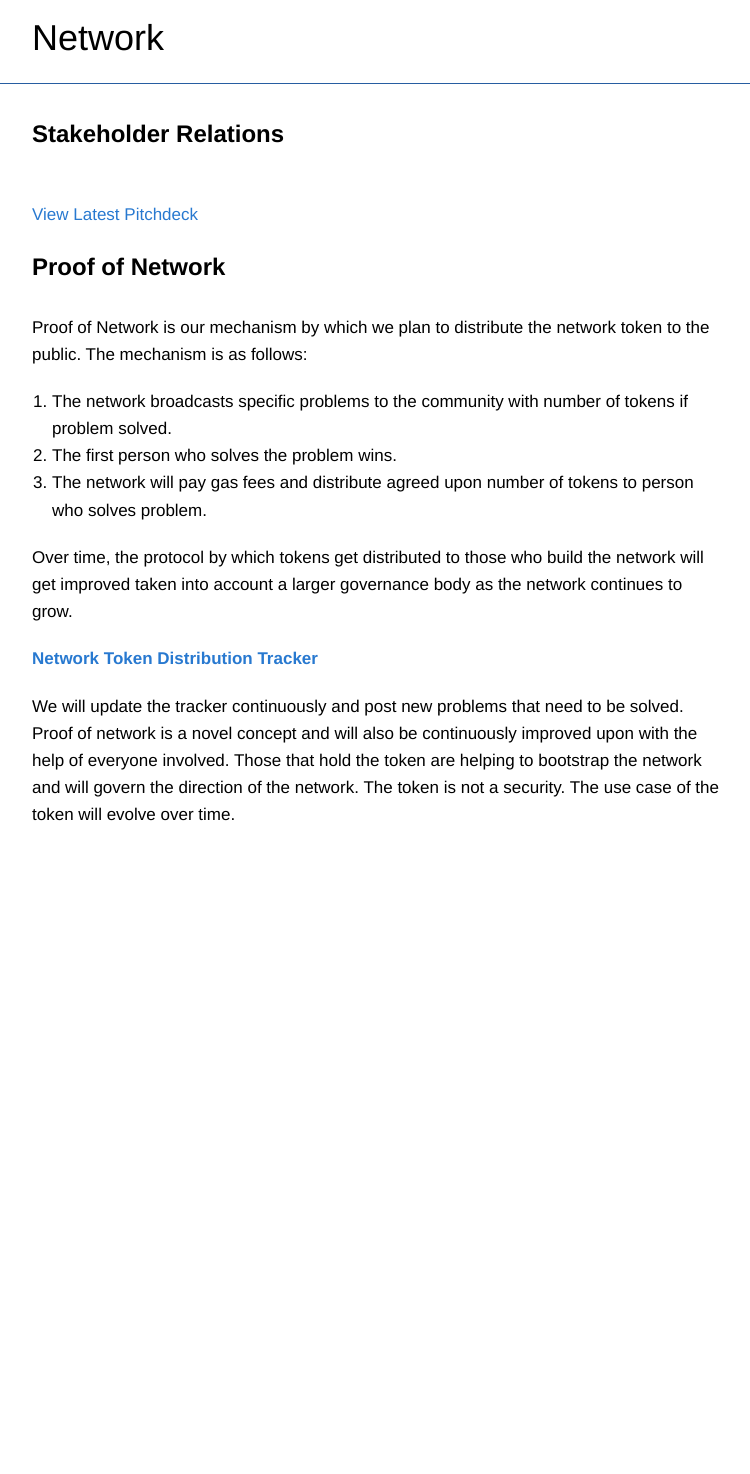
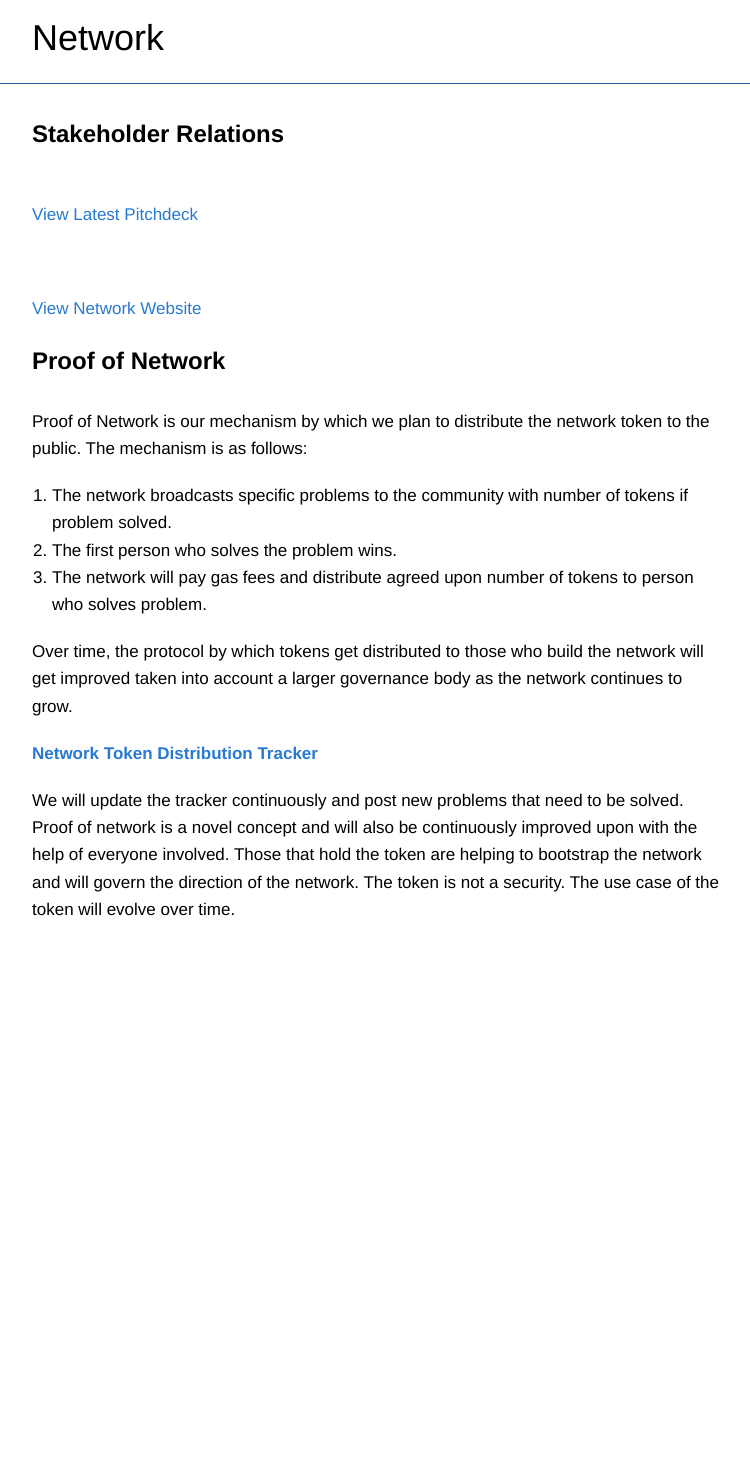
Before and after one commit to networkf/network.github.io, a Jekyll site: the page built from stakeholder.md, in a window 1280 px wide. Shown: the whole page, without its empty margins (243-993 px from the left). Built offline with Jekyll 4.4.1, drawn with Linux system fonts in a browser that asks for light colours; some web fonts are replaced; our own code applies the rules of GitHub Pages for plain Markdown files; the repository's description, which GitHub fills in, is left out; before the commit the page ends 1380 px from its top, so only the background shows below that.

Commit message:
Update stakeholder.md

```diff
--- a/stakeholder.md
+++ b/stakeholder.md
@@ -11,6 +11,11 @@ layout: default
 <br>
 
 [View Latest Pitchdeck](/deck)
+
+<br>
+
+[View Network Website](/x.network.foundation)
+
 
 <b><font size="5">Proof of Network</font></b>
 <br>
```
